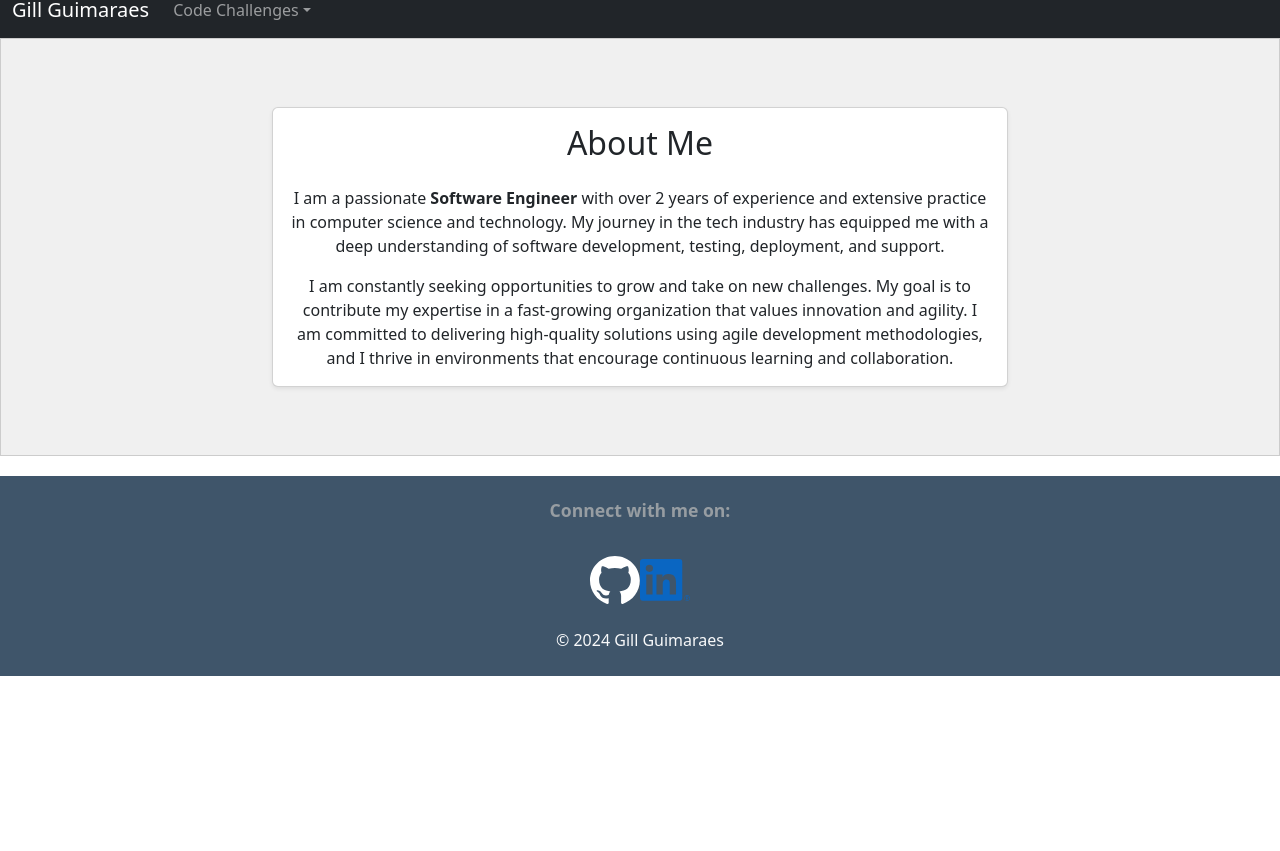
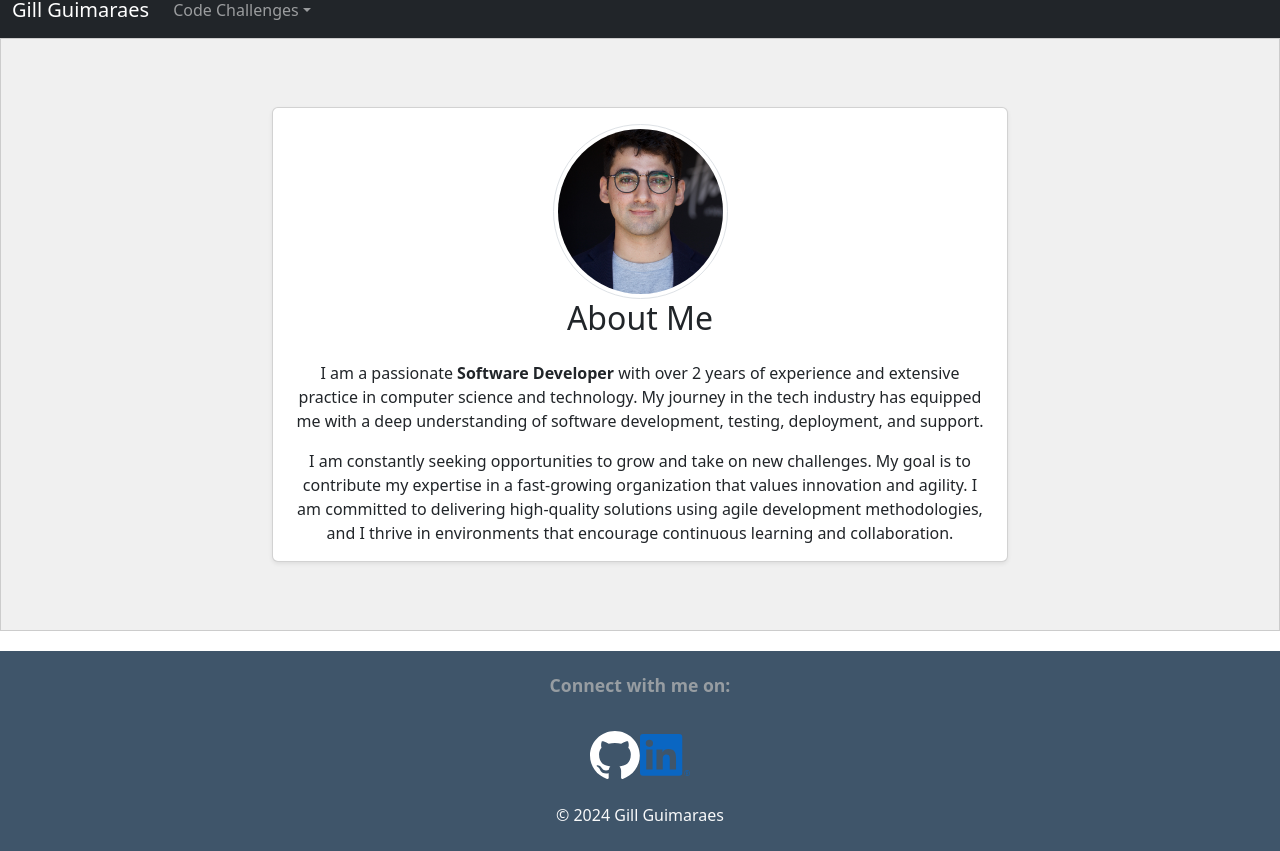
Before and after one commit to TechNestOwl/React-Code-Challenges, a React (Create React App) app: page /aboutme in a window 1280 px wide. Shown: the part 918-1769 px from the top of the page. Before the commit the page ends 1594 px from the top, so only its background shows below. Built offline with nearby package versions, Linux system fonts and the light colour scheme.

Commit message:
added about me headshot photo

```diff
--- a/src/components/AboutMe.jsx
+++ b/src/components/AboutMe.jsx
@@ -1,4 +1,6 @@
 import 'bootstrap/dist/css/bootstrap.min.css';
+import RoundThumbNail from './Thumbnail';
+import headshot from '../Assets/headShot.jpg';
 
 
 const AboutMe = () => {
@@ -8,9 +10,14 @@ const AboutMe = () => {
           <div className="col-md-8">
             <div className="card shadow-sm">
               <div className="card-body">
+                <RoundThumbNail
+                    src={headshot}
+                    alt="My_headshot"
+                    size={175}
+                />
                 <h2 className="card-title text-center">About Me</h2>
                 <p className="card-text mt-4">
-                  I am a passionate <strong>Software Engineer</strong> with over 2 years of experience and extensive practice in computer science and technology. My journey in the tech industry has equipped me with a deep understanding of software development, testing, deployment, and support.
+                  I am a passionate <strong>Software Developer</strong> with over 2 years of experience and extensive practice in computer science and technology. My journey in the tech industry has equipped me with a deep understanding of software development, testing, deployment, and support.
                 </p>
                 <p className="card-text">
                   I am constantly seeking opportunities to grow and take on new challenges. My goal is to contribute my expertise in a fast-growing organization that values innovation and agility. I am committed to delivering high-quality solutions using agile development methodologies, and I thrive in environments that encourage continuous learning and collaboration.
--- /dev/null
+++ b/src/components/Thumbnail.jsx
@@ -0,0 +1,22 @@
+import React from 'react';
+import 'bootstrap/dist/css/bootstrap.min.css';
+
+const RoundThumbNail = ({src, alt, size }) =>{
+    const thumbNailStyle =  {
+        width: `${size}px`,
+        height: `${size}px`,
+        borderRadius: `50%`,
+        objectFit: 'cover',
+    };
+
+    return (
+        <img
+            src={src}
+            alt={alt}
+            style={thumbNailStyle}
+            className="img-thumbnail"
+        />
+    );
+};
+
+export default RoundThumbNail;
--- a/src/components/navBar.jsx
+++ b/src/components/navBar.jsx
@@ -27,7 +27,7 @@ function NavbarDarkExample() {
               <NavDropdown.Item href="/longestword">Longest Word</NavDropdown.Item>
               <NavDropdown.Item href="/counter">Counter</NavDropdown.Item>
               <NavDropdown.Item href="/objectsort">Object Sort</NavDropdown.Item>
-              <NavDropdown.Item href="/todo">To-Do</NavDropdown.Item>
+              <NavDropdown.Item href="/todo">To-Do List</NavDropdown.Item>
               <NavDropdown.Item href="#action/3.1">Object Search</NavDropdown.Item>
               <NavDropdown.Item href="/palindrome">
                 Palindrome
```
Also changed, not shown: src/Assets/headShot.jpg (added).
